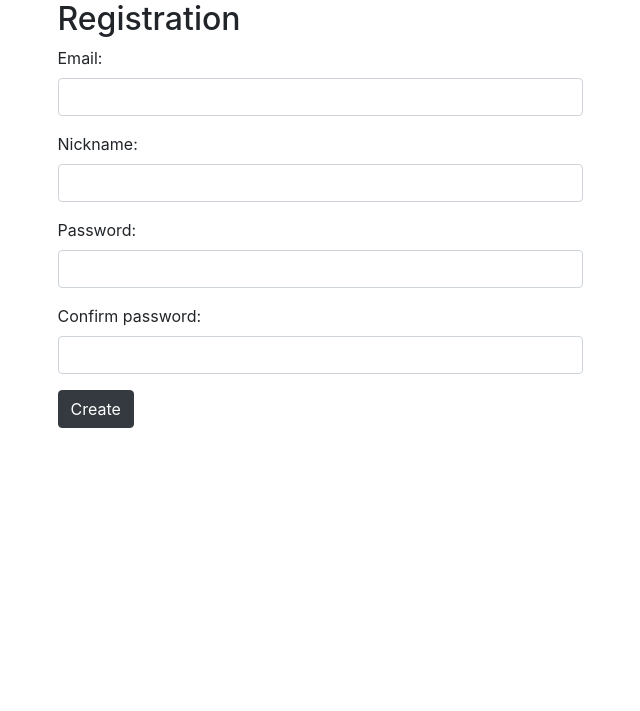
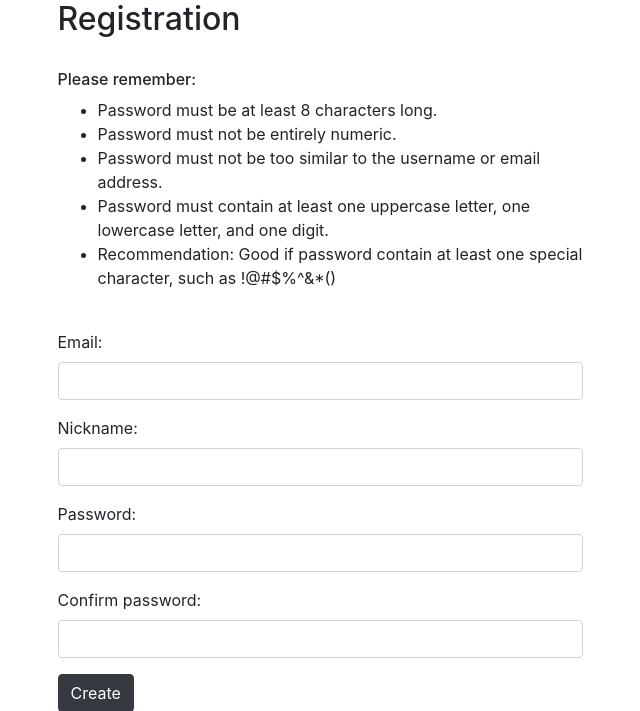
Before and after one commit to ValeriyFromUA/catAPP, a Django app: page /register/ in a window 1280 px wide. Shown: the part 75-786 px from the top of the page, without its empty margins (320-960 px from the left). Before the commit the page ends 503 px from the top, so only its background shows below. Run offline with Django 4.2, Linux system fonts and the light colour scheme; parts of the project's set-up code (start-up, migrations or seed data) failed here and were passed over; some libraries are stand-ins or nearby versions.

Commit message:
fixed confirmation and registration py and html

```diff
--- a/my_app/catapp/templates/base.html
+++ b/my_app/catapp/templates/base.html
@@ -33,7 +33,7 @@
 
 <div class="text-end">
   {% if user.is_authenticated %}
-    <a href="/profile/{{request.user.id}}" class="btn btn-outline-{% if 'profile' in request.path %}secondary{% else %}light{% endif %} me-2">Profile: {{ request.user.username }}</a>
+    <a href="/profile/{{request.user.id}}" class="btn btn-outline-{% if 'profile' in request.path %}secondary{% else %}light{% endif %} me-2">{% if user.is_confirmed %}Profile: {{ request.user.username }} {% else %} Confirm you email {% endif %}</a>
     <a href="{% url 'logout' %}" class="btn btn-outline-light me-2">Logout</a>
   {% else %}
     <a href="{% url 'login' %}" class="btn btn-outline-light me-2">Login</a>
--- a/my_app/catapp/templates/register.html
+++ b/my_app/catapp/templates/register.html
@@ -5,6 +5,20 @@
     <div class="row justify-content-center">
         <div class="col-md-6">
             <h2>Registration</h2>
+            <br>
+            <h6>Please remember:</h6>
+            <ul>
+                <li>Password must be at least 8 characters long.</li>
+                <li>Password must not be entirely numeric.</li>
+                <li>Password must not be too similar to the username or email address.</li>
+                <li>Password must contain at least one uppercase letter, one lowercase letter, and one digit.</li>
+                <li>Recommendation: Good if password contain at least one special character, such as !@#$%^&amp;*()</li>
+            </ul>
+
+            <br>
+            {% if form.errors %}
+            <p class="text-danger">Error, check you data</p>
+            {% endif %}
             <form method="POST">
                 {% csrf_token %}
                 <div class="form-group">
--- a/my_app/catapp/urls.py
+++ b/my_app/catapp/urls.py
@@ -10,7 +10,6 @@ urlpatterns = [
     # #
     path('', LoginView.as_view(), name="login"),
     path('profile/<str:pk>/', UserProfileView.as_view(), name="profile"),
-    # #
     path('edit_profile/<str:pk>/', EditProfileView.as_view(), name="edit_profile"),
     path('confirm/', ConfirmView.as_view(), name='confirm'),
     path('new_post/', NewPostView.as_view(), name="new_post"),
--- a/my_app/catapp/views/delete_post.py
+++ b/my_app/catapp/views/delete_post.py
@@ -15,5 +15,7 @@ class DeletePostView(LoginRequiredMixin, View):
     @staticmethod
     def post(request, pk):
         post = get_object_or_404(Posts, id=pk)
-        post.delete()
-        return redirect(reverse('profile', args=[request.user.id]))
+        print(post)
+        if request.user.id == post.user_id.id:
+            post.delete()
+            return redirect(reverse('profile', args=[request.user.id]))
--- a/my_app/catogramm/middleware.py
+++ b/my_app/catogramm/middleware.py
@@ -1,4 +1,6 @@
 from django.shortcuts import redirect
+
+ALLOWED_URLS = ['/confirm/', '/login/', '/logout/', '/home/']
 
 
 class ConfirmUserMiddleware:
@@ -8,7 +10,7 @@ class ConfirmUserMiddleware:
     def __call__(self, request):
         if request.user.is_authenticated:
             if not request.user.is_confirmed:
-                if request.path != '/confirm/':
+                if request.path not in ALLOWED_URLS:
                     return redirect('/confirm/')
         response = self.get_response(request)
         return response
--- a/my_app/catogramm/settings.py
+++ b/my_app/catogramm/settings.py
@@ -95,7 +95,9 @@ AUTH_PASSWORD_VALIDATORS = [
         'NAME': 'django.contrib.auth.password_validation.UserAttributeSimilarityValidator',
     },
     {
-        'NAME': 'django.contrib.auth.password_validation.MinimumLengthValidator',
+        'NAME': 'django.contrib.auth.password_validation.MinimumLengthValidator', 'OPTIONS': {
+        'min_length': 8,
+    }
     },
     {
         'NAME': 'django.contrib.auth.password_validation.CommonPasswordValidator',
@@ -110,7 +112,7 @@ AUTH_PASSWORD_VALIDATORS = [
 
 LANGUAGE_CODE = 'en-us'
 
-TIME_ZONE = 'UTC'
+TIME_ZONE = 'Europe/Kyiv'
 
 USE_I18N = True
 
```
Also changed, not shown: my_app/catapp/templates/confirmation.html (+8 -3 lines), my_app/catapp/views/confirmation.py (+6 -2 lines), my_app/cofirmation.py (+18 -18 lines).
